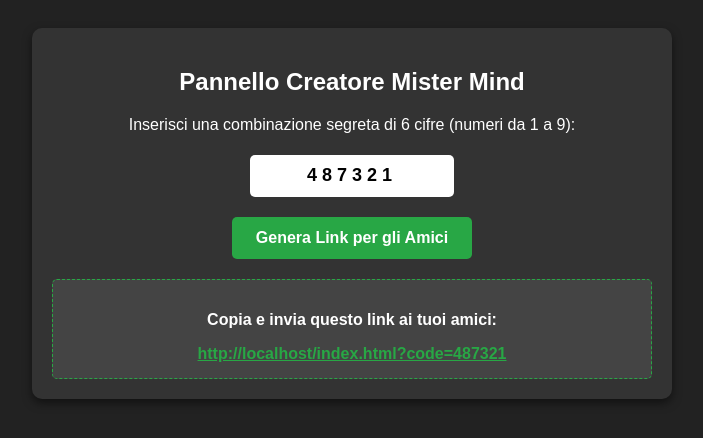
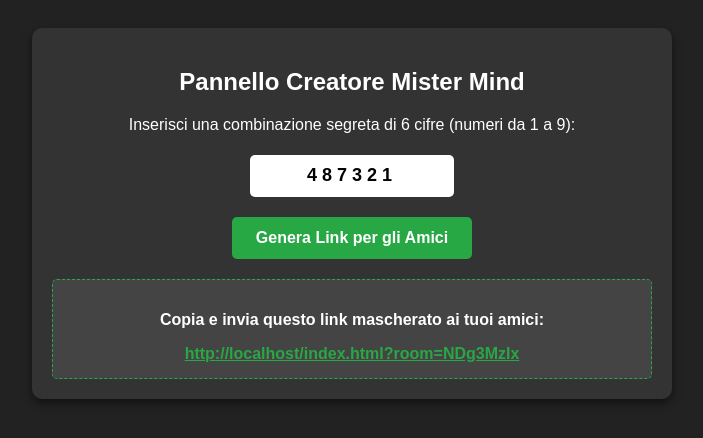
Before and after one commit to emanueladventure/mistermind, a plain HTML site: page index.html in a window 1280 px wide. Both pictures are taken after a click on the button "Genera Link per gli Amici". Shown: the whole page, without its empty margins (288-991 px from the left). Drawn offline with Linux system fonts and the light colour scheme.

Commit message:
Update index.html

```diff
--- a/index.html
+++ b/index.html
@@ -50,9 +50,19 @@
 
     <script>
         const urlParams = new URLSearchParams(window.location.search);
-        const codiceSegreto = urlParams.get('code');
+        const codiceCifrato = urlParams.get('room');
+        let codiceSegreto = "";
 
-        if (!codiceSegreto) {
+        // Se nel link c'è la stanza cifrata, la decodifica in background
+        if (codiceCifrato) {
+            try {
+                codiceSegreto = atob(codiceCifrato);
+            } catch(e) {
+                codiceSegreto = "123456";
+            }
+        }
+
+        if (!codiceCifrato || codiceSegreto.length !== 6) {
             document.getElementById('schermata-creazione').style.display = 'block';
         } else {
             document.getElementById('schermata-gioco').style.display = 'block';
@@ -60,12 +70,18 @@
 
         function generaLinkSfida() {
             let cod = document.getElementById('codice-input').value.trim();
+            if (cod.length !== 6) {
+                alert("Inserisci esattamente 6 numeri!");
+                return;
+            }
+            // Cifra il codice in Base64 per nasconderlo nell'URL
+            let codCifrato = btoa(cod);
             let linkBase = window.location.href.split('?')[0];
-            let linkFinale = linkBase + "?code=" + cod;
+            let linkFinale = linkBase + "?room=" + codCifrato;
 
             document.getElementById('risultato-link').innerHTML = `
                 <div class="box-link">
-                    <p><b>Copia e invia questo link ai tuoi amici:</b></p>
+                    <p><b>Copia e invia questo link mascherato ai tuoi amici:</b></p>
                     <a href="${linkFinale}" target="_blank" style="color: #28a745; font-weight: bold;">${linkFinale}</a>
                 </div>
             `;
```
